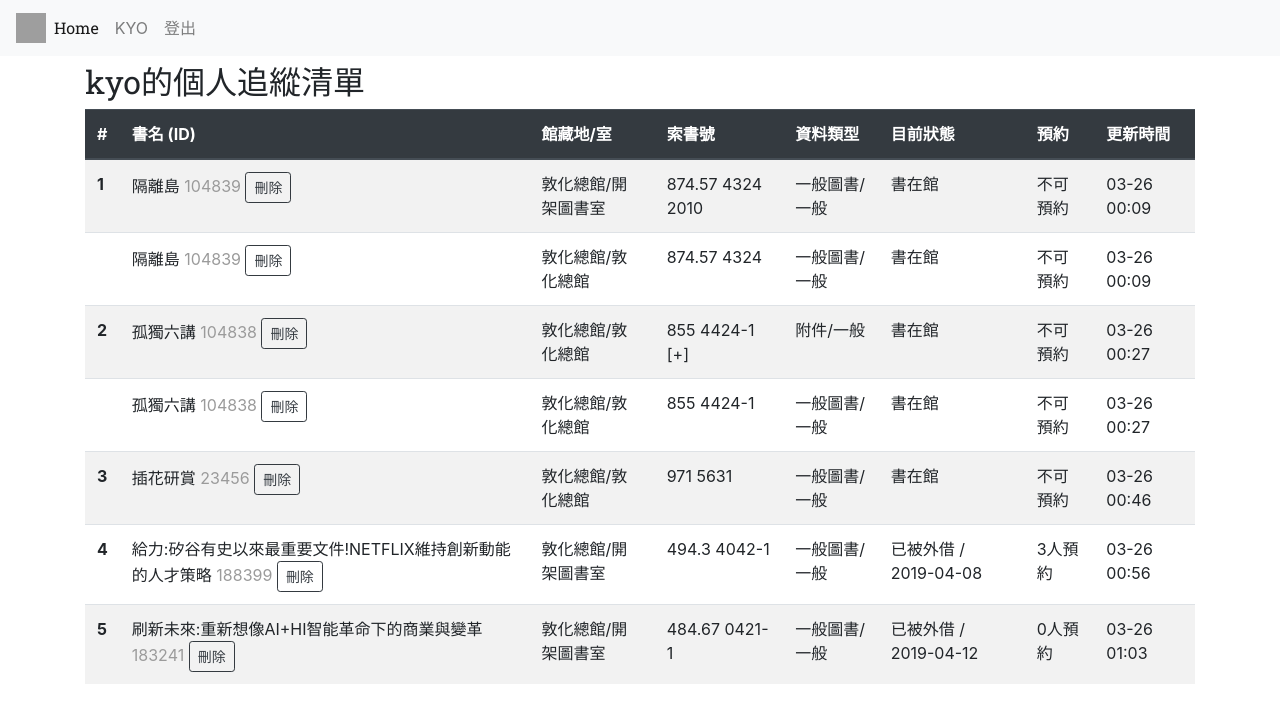
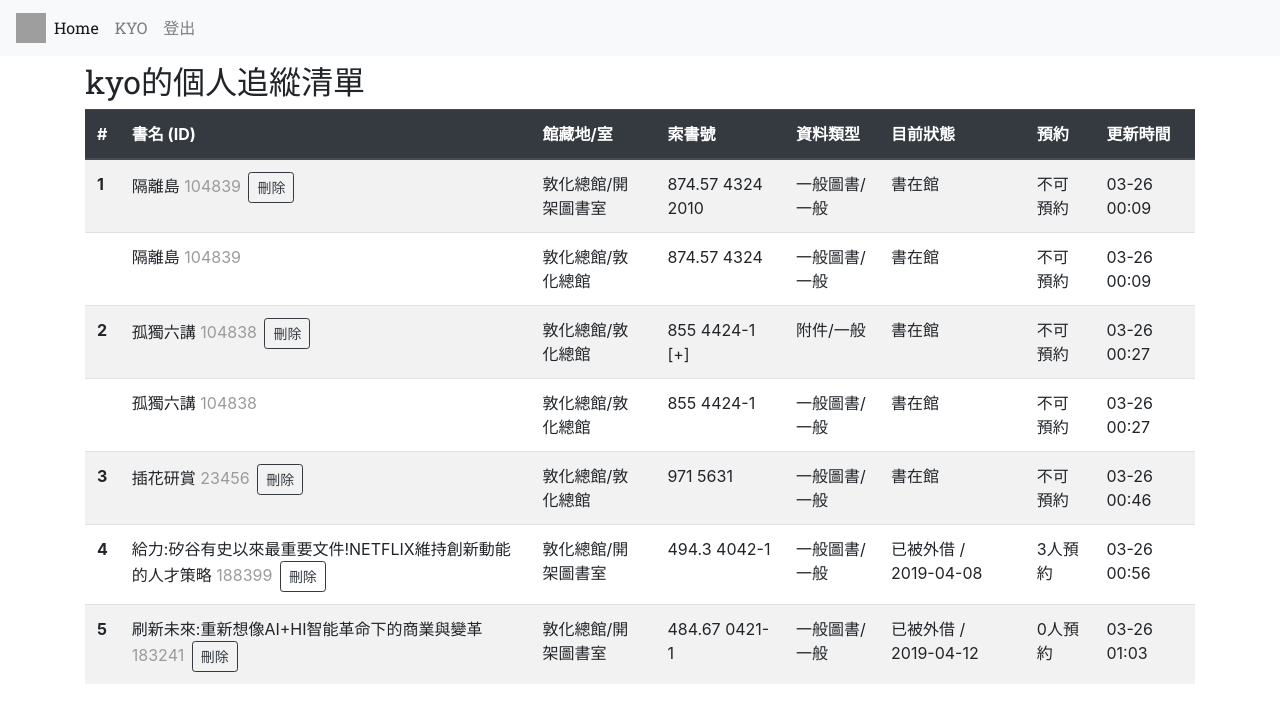
Before and after one commit to kyomind/library-tracker, a Flask app: page / in a window 1280 px wide. Shown: the top 723 px of the page. Run offline with Flask 2, Linux system fonts and the light colour scheme; a user stored in the database is signed in; data comes from the database, SQL or seed files in the repository; both versions use the stored data as it was after the commit; some libraries are stand-ins or nearby versions; some web fonts are replaced; grey boxes are pictures that could not be loaded.

Commit message:
只在有編號的書名資料後面加上刪除按鈕，減少視覺上的混亂感

```diff
--- a/app/templates/base.html
+++ b/app/templates/base.html
@@ -26,7 +26,7 @@
             </li>
             {% if current_user.is_authenticated %}
             <li class="nav-item">
-                    <a class="nav-link" href="{{ url_for('main.user',name=current_user.username) }}">{{current_user.username|upper}}</a>
+                    <a class="nav-link" href="{{ url_for('main.user',name=current_user.username) }} "><span style="font-family: 'Roboto Slab', serif;"> {{current_user.username|upper}}</span></a>
                 </li>
             {% else %}
             <li class="nav-item">
--- a/app/templates/index.html
+++ b/app/templates/index.html
@@ -53,14 +53,16 @@
       {% else %}
       <th scope="row"> </th>
       {% endif %}
-      <td>{{ book[1].book_name }} <span style="color: rgb(155, 155, 155);">{{ book[1].book_id }}</span>
+      <td>{{ book[1].book_name }} <span style="color: rgb(155, 155, 155);padding-right:3px">{{ book[1].book_id }}</span>
 
+        {% if book[1].copy=='1' %}
         <form action="" method="post" style='display:inline;'>
             {{ form.hidden_tag() }}
             <input id="book_id" name="book_id" type="hidden" value={{ book[1].book_id }}>
             <input id="submit" name="submit" type="submit" value="刪除" class="btn btn-outline-dark btn-sm"
             onclick="javascript:return del()">
         </form>
+        {% endif %}
 
 
 
```
Also changed, not shown: tracker.db.
